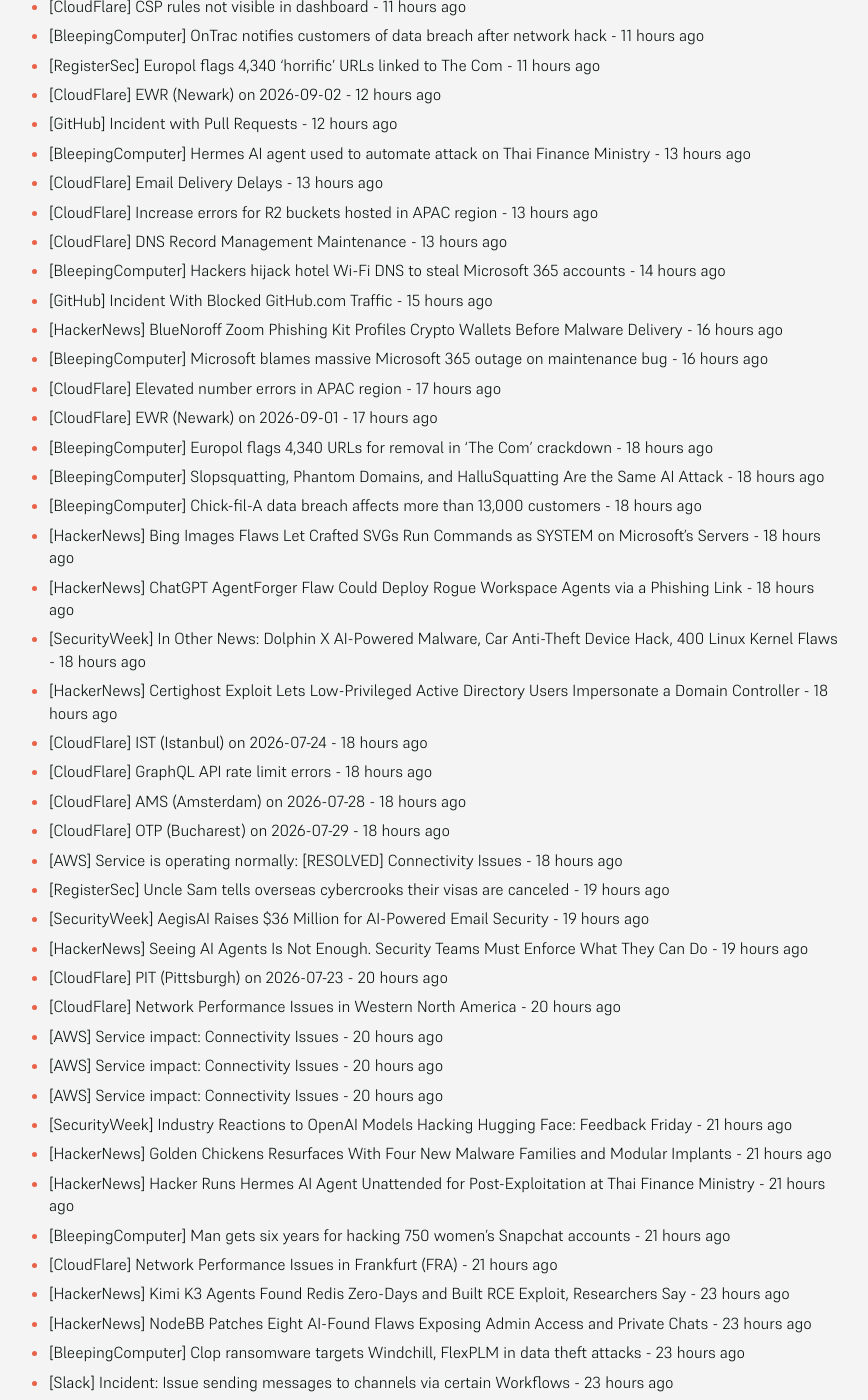
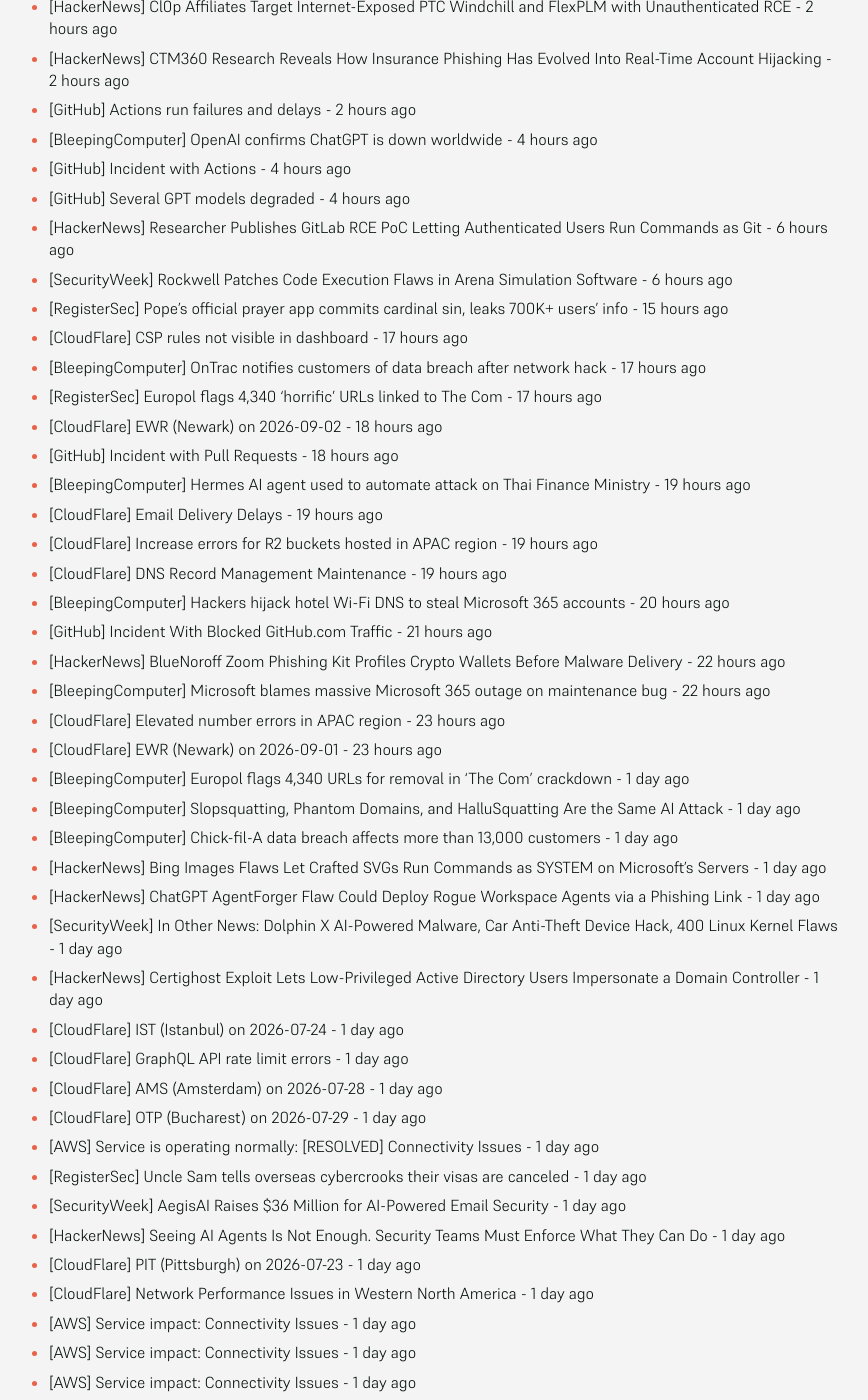
Before and after one commit to SecOpsNews/news, a Jekyll site: the page built from index.md, in a window 1280 px wide and 1400 px high, scrolled down 390 px. Shown: the whole window, without its empty margins (215-1083 px from the left). Built offline with Jekyll 4.4.1, drawn with Linux system fonts in a browser that asks for light colours; some of the changed text lies outside the part shown.

Commit message:
New Feed

```diff
--- a/index.md
+++ b/index.md
@@ -9,53 +9,62 @@ description: Latest Updates
 
 <!-- SecOps start -->
 
-- [HackerNews] Researcher Publishes GitLab RCE PoC Letting Authenticated Users Run Commands as Git - 4 minutes ago
-- [SecurityWeek] Rockwell Patches Code Execution Flaws in Arena Simulation Software - 4 minutes ago
-- [RegisterSec] Pope's official prayer app commits cardinal sin, leaks 700K+ users' info - 9 hours ago
-- [CloudFlare] CSP rules not visible in dashboard - 11 hours ago
-- [BleepingComputer] OnTrac notifies customers of data breach after network hack - 11 hours ago
-- [RegisterSec] Europol flags 4,340 'horrific' URLs linked to The Com - 11 hours ago
-- [CloudFlare] EWR (Newark) on 2026-09-02 - 12 hours ago
-- [GitHub] Incident with Pull Requests - 12 hours ago
-- [BleepingComputer] Hermes AI agent used to automate attack on Thai Finance Ministry - 13 hours ago
-- [CloudFlare] Email Delivery Delays - 13 hours ago
-- [CloudFlare] Increase errors for R2 buckets hosted in APAC region - 13 hours ago
-- [CloudFlare] DNS Record Management Maintenance - 13 hours ago
-- [BleepingComputer] Hackers hijack hotel Wi-Fi DNS to steal Microsoft 365 accounts - 14 hours ago
-- [GitHub] Incident With Blocked GitHub.com Traffic - 15 hours ago
-- [HackerNews] BlueNoroff Zoom Phishing Kit Profiles Crypto Wallets Before Malware Delivery - 16 hours ago
-- [BleepingComputer] Microsoft blames massive Microsoft 365 outage on maintenance bug - 16 hours ago
-- [CloudFlare] Elevated number errors in APAC region - 17 hours ago
-- [CloudFlare] EWR (Newark) on 2026-09-01 - 17 hours ago
-- [BleepingComputer] Europol flags 4,340 URLs for removal in 'The Com' crackdown - 18 hours ago
-- [BleepingComputer] Slopsquatting, Phantom Domains, and HalluSquatting Are the Same AI Attack - 18 hours ago
-- [BleepingComputer] Chick-fil-A data breach affects more than 13,000 customers - 18 hours ago
-- [HackerNews] Bing Images Flaws Let Crafted SVGs Run Commands as SYSTEM on Microsoft's Servers - 18 hours ago
-- [HackerNews] ChatGPT AgentForger Flaw Could Deploy Rogue Workspace Agents via a Phishing Link - 18 hours ago
-- [SecurityWeek] In Other News: Dolphin X AI-Powered Malware, Car Anti-Theft Device Hack, 400 Linux Kernel Flaws - 18 hours ago
-- [HackerNews] Certighost Exploit Lets Low-Privileged Active Directory Users Impersonate a Domain Controller - 18 hours ago
-- [CloudFlare] IST (Istanbul) on 2026-07-24 - 18 hours ago
-- [CloudFlare] GraphQL API rate limit errors - 18 hours ago
-- [CloudFlare] AMS (Amsterdam) on 2026-07-28 - 18 hours ago
-- [CloudFlare] OTP (Bucharest) on 2026-07-29 - 18 hours ago
-- [AWS] Service is operating normally: [RESOLVED] Connectivity Issues - 18 hours ago
-- [RegisterSec] Uncle Sam tells overseas cybercrooks their visas are canceled - 19 hours ago
-- [SecurityWeek] AegisAI Raises $36 Million for AI-Powered Email Security - 19 hours ago
-- [HackerNews] Seeing AI Agents Is Not Enough. Security Teams Must Enforce What They Can Do - 19 hours ago
-- [CloudFlare] PIT (Pittsburgh) on 2026-07-23 - 20 hours ago
-- [CloudFlare] Network Performance Issues in Western North America - 20 hours ago
-- [AWS] Service impact: Connectivity Issues - 20 hours ago
-- [AWS] Service impact: Connectivity Issues - 20 hours ago
-- [AWS] Service impact: Connectivity Issues - 20 hours ago
-- [SecurityWeek] Industry Reactions to OpenAI Models Hacking Hugging Face: Feedback Friday - 21 hours ago
-- [HackerNews] Golden Chickens Resurfaces With Four New Malware Families and Modular Implants - 21 hours ago
-- [HackerNews] Hacker Runs Hermes AI Agent Unattended for Post-Exploitation at Thai Finance Ministry - 21 hours ago
-- [BleepingComputer] Man gets six years for hacking 750 women's Snapchat accounts - 21 hours ago
-- [CloudFlare] Network Performance Issues in Frankfurt (FRA) - 21 hours ago
-- [HackerNews] Kimi K3 Agents Found Redis Zero-Days and Built RCE Exploit, Researchers Say - 23 hours ago
-- [HackerNews] NodeBB Patches Eight AI-Found Flaws Exposing Admin Access and Private Chats - 23 hours ago
-- [BleepingComputer] Clop ransomware targets Windchill, FlexPLM in data theft attacks - 23 hours ago
-- [Slack] Incident: Issue sending messages to channels via certain Workflows - 23 hours ago
+- [HackerNews] Fastjson 1.x RCE Vulnerability Targeted in Attacks With No Patched Available - 34 minutes ago
+- [BleepingComputer] ShinyHunters data leaks fuel $2,000 sextortion email scam - 35 minutes ago
+- [HackerNews] DevMan RaaS Portal Centralizes Payload Builds, Victim Management, and Affiliate Payouts - 2 hours ago
+- [HackerNews] Cl0p Affiliates Target Internet-Exposed PTC Windchill and FlexPLM with Unauthenticated RCE - 2 hours ago
+- [HackerNews] CTM360 Research Reveals How Insurance Phishing Has Evolved Into Real-Time Account Hijacking - 2 hours ago
+- [GitHub] Actions run failures and delays - 2 hours ago
+- [BleepingComputer] OpenAI confirms ChatGPT is down worldwide - 4 hours ago
+- [GitHub] Incident with Actions - 4 hours ago
+- [GitHub] Several GPT models degraded - 4 hours ago
+- [HackerNews] Researcher Publishes GitLab RCE PoC Letting Authenticated Users Run Commands as Git - 6 hours ago
+- [SecurityWeek] Rockwell Patches Code Execution Flaws in Arena Simulation Software - 6 hours ago
+- [RegisterSec] Pope's official prayer app commits cardinal sin, leaks 700K+ users' info - 15 hours ago
+- [CloudFlare] CSP rules not visible in dashboard - 17 hours ago
+- [BleepingComputer] OnTrac notifies customers of data breach after network hack - 17 hours ago
+- [RegisterSec] Europol flags 4,340 'horrific' URLs linked to The Com - 17 hours ago
+- [CloudFlare] EWR (Newark) on 2026-09-02 - 18 hours ago
+- [GitHub] Incident with Pull Requests - 18 hours ago
+- [BleepingComputer] Hermes AI agent used to automate attack on Thai Finance Ministry - 19 hours ago
+- [CloudFlare] Email Delivery Delays - 19 hours ago
+- [CloudFlare] Increase errors for R2 buckets hosted in APAC region - 19 hours ago
+- [CloudFlare] DNS Record Management Maintenance - 19 hours ago
+- [BleepingComputer] Hackers hijack hotel Wi-Fi DNS to steal Microsoft 365 accounts - 20 hours ago
+- [GitHub] Incident With Blocked GitHub.com Traffic - 21 hours ago
+- [HackerNews] BlueNoroff Zoom Phishing Kit Profiles Crypto Wallets Before Malware Delivery - 22 hours ago
+- [BleepingComputer] Microsoft blames massive Microsoft 365 outage on maintenance bug - 22 hours ago
+- [CloudFlare] Elevated number errors in APAC region - 23 hours ago
+- [CloudFlare] EWR (Newark) on 2026-09-01 - 23 hours ago
+- [BleepingComputer] Europol flags 4,340 URLs for removal in 'The Com' crackdown - 1 day ago
+- [BleepingComputer] Slopsquatting, Phantom Domains, and HalluSquatting Are the Same AI Attack - 1 day ago
+- [BleepingComputer] Chick-fil-A data breach affects more than 13,000 customers - 1 day ago
+- [HackerNews] Bing Images Flaws Let Crafted SVGs Run Commands as SYSTEM on Microsoft's Servers - 1 day ago
+- [HackerNews] ChatGPT AgentForger Flaw Could Deploy Rogue Workspace Agents via a Phishing Link - 1 day ago
+- [SecurityWeek] In Other News: Dolphin X AI-Powered Malware, Car Anti-Theft Device Hack, 400 Linux Kernel Flaws - 1 day ago
+- [HackerNews] Certighost Exploit Lets Low-Privileged Active Directory Users Impersonate a Domain Controller - 1 day ago
+- [CloudFlare] IST (Istanbul) on 2026-07-24 - 1 day ago
+- [CloudFlare] GraphQL API rate limit errors - 1 day ago
+- [CloudFlare] AMS (Amsterdam) on 2026-07-28 - 1 day ago
+- [CloudFlare] OTP (Bucharest) on 2026-07-29 - 1 day ago
+- [AWS] Service is operating normally: [RESOLVED] Connectivity Issues - 1 day ago
+- [RegisterSec] Uncle Sam tells overseas cybercrooks their visas are canceled - 1 day ago
+- [SecurityWeek] AegisAI Raises $36 Million for AI-Powered Email Security - 1 day ago
+- [HackerNews] Seeing AI Agents Is Not Enough. Security Teams Must Enforce What They Can Do - 1 day ago
+- [CloudFlare] PIT (Pittsburgh) on 2026-07-23 - 1 day ago
+- [CloudFlare] Network Performance Issues in Western North America - 1 day ago
+- [AWS] Service impact: Connectivity Issues - 1 day ago
+- [AWS] Service impact: Connectivity Issues - 1 day ago
+- [AWS] Service impact: Connectivity Issues - 1 day ago
+- [SecurityWeek] Industry Reactions to OpenAI Models Hacking Hugging Face: Feedback Friday - 1 day ago
+- [HackerNews] Golden Chickens Resurfaces With Four New Malware Families and Modular Implants - 1 day ago
+- [HackerNews] Hacker Runs Hermes AI Agent Unattended for Post-Exploitation at Thai Finance Ministry - 1 day ago
+- [BleepingComputer] Man gets six years for hacking 750 women's Snapchat accounts - 1 day ago
+- [CloudFlare] Network Performance Issues in Frankfurt (FRA) - 1 day ago
+- [HackerNews] Kimi K3 Agents Found Redis Zero-Days and Built RCE Exploit, Researchers Say - 1 day ago
+- [HackerNews] NodeBB Patches Eight AI-Found Flaws Exposing Admin Access and Private Chats - 1 day ago
+- [BleepingComputer] Clop ransomware targets Windchill, FlexPLM in data theft attacks - 1 day ago
+- [Slack] Incident: Issue sending messages to channels via certain Workflows - 1 day ago
 - [HackerNews] Fake Notepad++ Plugin Delivers MATCHBOIL.V2 in UAC-0099 Attacks - 1 day ago
 - [SecurityWeek] Data Breach Confirmed After Australian Energy Giant Origin Is Hacked - 1 day ago
 - [RegisterSoftware] Support newbie figured out how to avoid all-nighters, and his colleagues hated him for it - 1 day ago
@@ -94,38 +103,16 @@ description: Latest Updates
 - [CloudFlare] OSL (Oslo) on 2026-07-23 - 1 day ago
 - [CloudFlare] Workers AI experiencing degraded availability in some models - 1 day ago
 - [CloudFlare] MCI (Kansas City) on 2026-07-24 - 1 day ago
-- [SecurityWeek] Nuclear-Sabotage Malware Benchmark Trips Up Most Frontier AI Models - 1 day ago
-- [RegisterSec] Swiss train maker tells ransomware crooks to get off at the next stop - 1 day ago
-- [RegisterSec] If you get knocked on the head and get all your devices stolen and have amnesia, Google will let you back in with a selfie - 1 day ago
-- [RegisterSec] One ChatGPT link could smuggle a rogue AI agent into your company - 1 day ago
-- [BleepingComputer] EU fines Google $1 billion for search, app store antitrust violations - 1 day ago
-- [HackerNews] Google Adds Selfie Video Recovery for Users Locked Out of Their Accounts - 1 day ago
-- [HackerNews] Attackers Weaponize GitHub Actions Runners to Target cPanel and WHM Servers - 1 day ago
-- [HackerNews] How Synthetic Identity Fraud is Coming for Machine Identities - 1 day ago
-- [CloudFlare] NRT (Tokyo) on 2026-07-22 - 1 day ago
-- [CloudFlare] TXL (Berlin) on 2026-07-28 - 1 day ago
-- [RegisterSoftware] Firefox 153 contains itself while Thunderbird 153 fixes almost everything - 1 day ago
-- [RegisterSoftware] IBM insists AI didn't kill software deals, just delayed them - 1 day ago
-- [BleepingComputer] New msaRAT malware uses Chrome, Edge browsers to route C2 traffic - 1 day ago
-- [BleepingComputer] New RefluXFS Linux flaw lets attackers gain root privileges - 1 day ago
-- [SecurityWeek] Upbound Group Says Data Breach Led to $13 Million in Fraudulent Contract Losses - 1 day ago
-- [CloudFlare] Workers Analytics queries slowness - 1 day ago
-- [CloudFlare] Challenge data missing in Analytics - 1 day ago
-- [BleepingComputer] Check Point warns of SmartConsole zero-day exploited in attacks - 1 day ago
-- [BleepingComputer] Microsoft working to fix Exchange Online mailbox quarantine issue - 1 day ago
-- [HackerNews] Check Point Patches Exploited SmartConsole Flaw Allowing Full Admin Access - 1 day ago
-- [SecurityWeek] New Check Point Zero-Day Vulnerability Exploited in the Wild - 1 day ago
-- [HackerNews] Nine-Year-Old RefluXFS Linux Flaw Gives Local Users Root on Default RHEL Installs - 1 day ago
-- [SecurityWeek] Assaf Keren Appointed New CISO of Meta - 1 day ago
-- [CloudFlare] BCN (Barcelona) on 2026-07-30 - 1 day ago
-- [GitHub] Latency issues across a number of services - 1 day ago
-- [RegisterSec] Talking smack about a doctor got him access to private medical files - 2 days ago
-- [SecurityWeek] US Warns of Iranian Hackers Targeting Siemens, Schneider, and Rockwell ICS Devices - 2 days ago
-- [CloudFlare] LHR (London) on 2026-07-22 - 2 days ago
-- [FullDisclosure] Amplitude customers using domain proxies should update their configuration immediately. - 2 days ago
-- [FullDisclosure] Synology stale DNS allows practical interception of traffic from vulnerable DSM clients - 2 days ago
-- [FullDisclosure] A project is publishing full analyses of AI-discovered 0-days - first batch of 10 with reproducible exploits - 2 days ago
-- [CloudFlare] KUL (Kuala Lumpur) on 2026-07-24 - 2 days ago
+- [SecurityWeek] Nuclear-Sabotage Malware Benchmark Trips Up Most Frontier AI Models - 2 days ago
+- [RegisterSec] Swiss train maker tells ransomware crooks to get off at the next stop - 2 days ago
+- [RegisterSec] If you get knocked on the head and get all your devices stolen and have amnesia, Google will let you back in with a selfie - 2 days ago
+- [RegisterSec] One ChatGPT link could smuggle a rogue AI agent into your company - 2 days ago
+- [BleepingComputer] EU fines Google $1 billion for search, app store antitrust violations - 2 days ago
+- [HackerNews] Google Adds Selfie Video Recovery for Users Locked Out of Their Accounts - 2 days ago
+- [HackerNews] Attackers Weaponize GitHub Actions Runners to Target cPanel and WHM Servers - 2 days ago
+- [HackerNews] How Synthetic Identity Fraud is Coming for Machine Identities - 2 days ago
+- [CloudFlare] NRT (Tokyo) on 2026-07-22 - 2 days ago
+- [CloudFlare] TXL (Berlin) on 2026-07-28 - 2 days ago
 
 
 <!-- SecOps end -->
```
